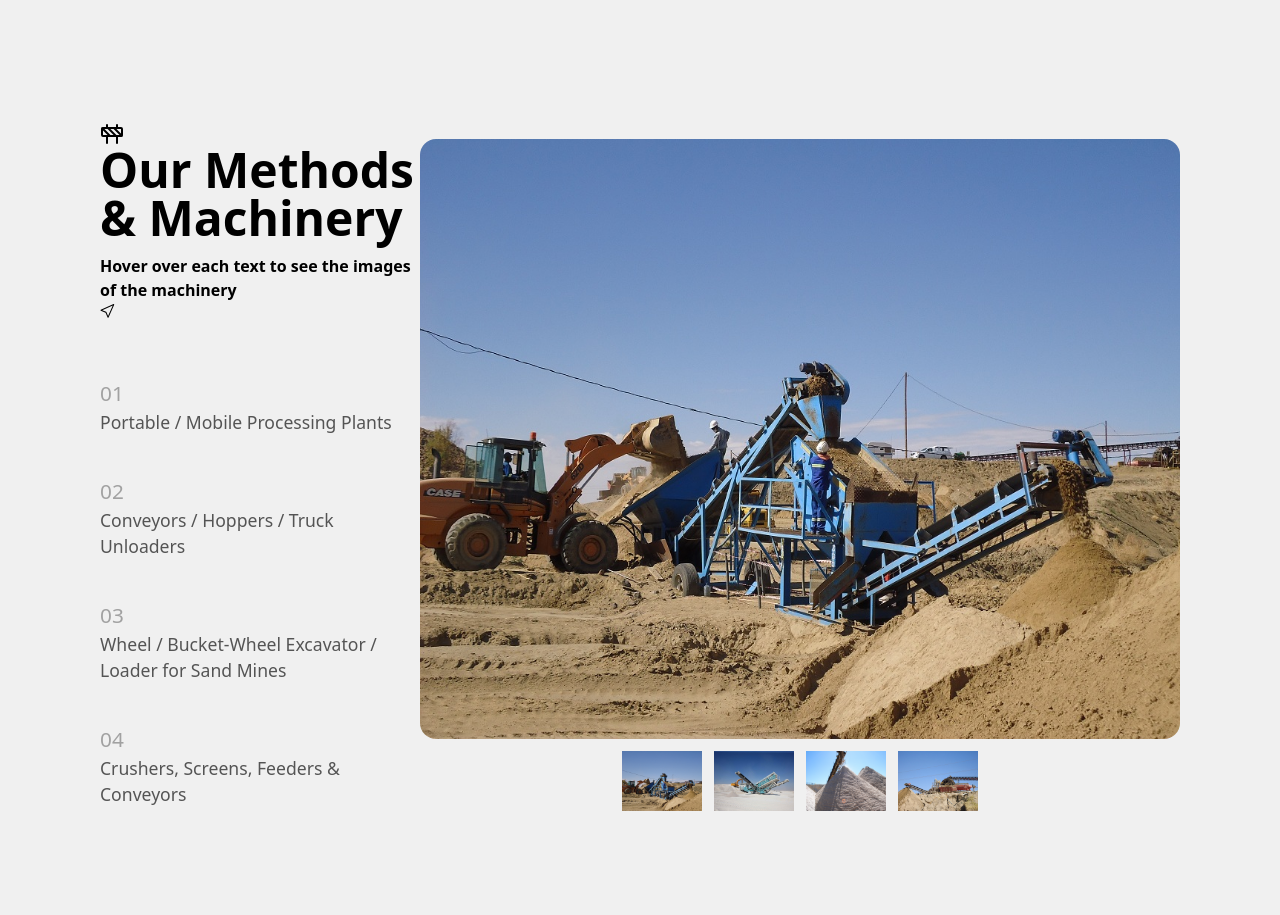
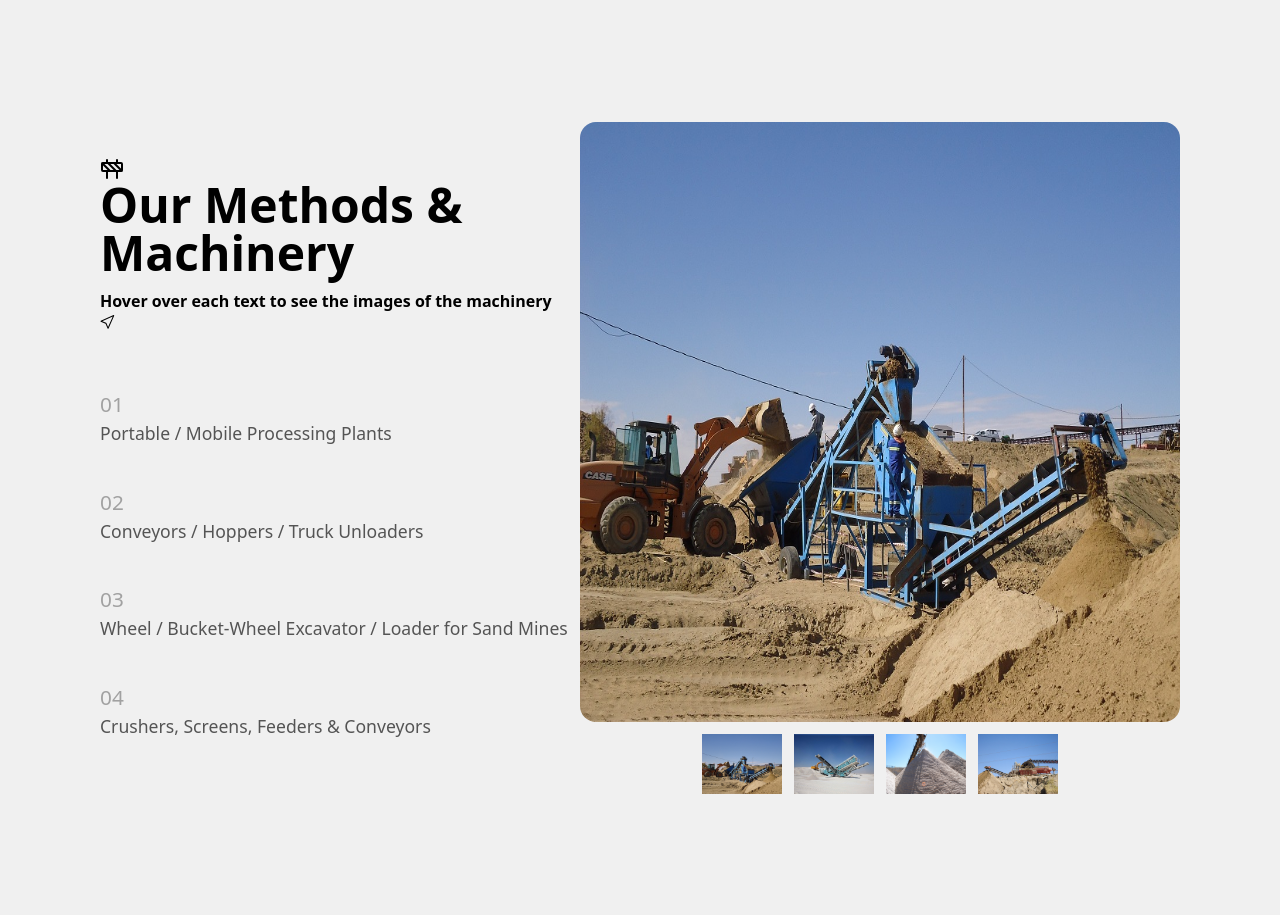
Before and after one commit to Briightt/Landing-Page, a React (Vite) app: page / in a window 1280 px wide. Shown: the part 2620-3535 px from the top of the page. Built offline with nearby package versions, Linux system fonts and the light colour scheme.

Commit message:
Update AboutUs.tsx

```diff
--- a/src/AboutUs.tsx
+++ b/src/AboutUs.tsx
@@ -152,7 +152,7 @@ time everytime.
 )}
 </div>
 <motion.div className='flex flex-col items-center' variants={variants}>
-<img loading = "lazy" src = {machineryObj[hoverIndex ?? clickIndex].img} className='lg:max-w-190 lg:h-150 sm:max-w-190 sm:h-100 min-w-90 h-60 rounded-2xl mb-3 mt-3 lg:mt-0'></img>
+<img loading = "lazy" src = {machineryObj[hoverIndex ?? clickIndex].img} className='lg:max-w-150 lg:h-150 sm:max-w-190 sm:h-100 min-w-90 h-60 rounded-2xl mb-3 mt-3 lg:mt-0'></img>
 <div className='flex gap-3'>
 {images.map((item,index) =>
 <motion.img loading = "lazy" src = {item} key = {index} className='w-20 cursor-pointer' onClick = {() => onButtonClick(index)} whileHover={{scale:1.1}} transition={{ease:'easeInOut', duration:0.1}}></motion.img>
```
